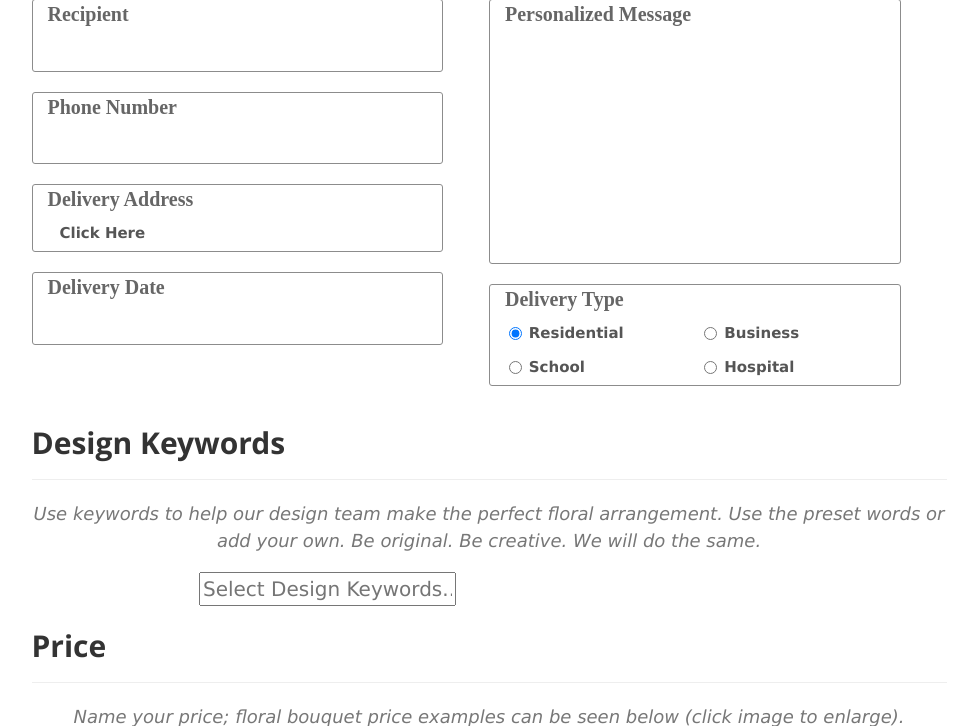
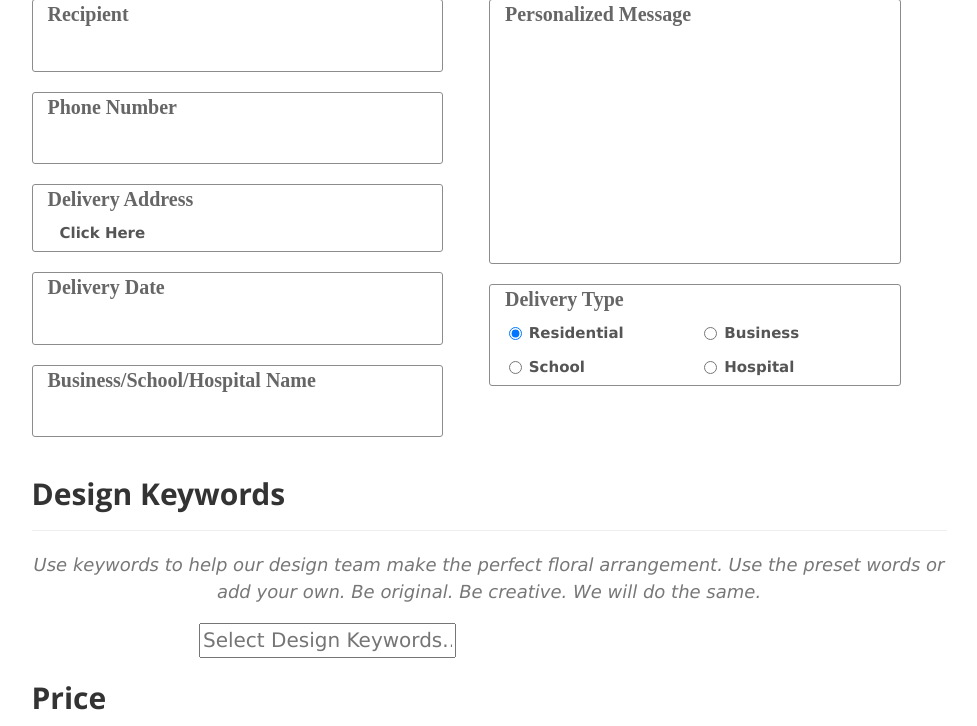
Before and after one commit to jakesmorrison/country_floral, a Django app: template country_floral_app/templates/country_floral_app/order.html in a window 1280 px wide. Shown: the part 686-1412 px from the top of the page, without its empty margins (151-1128 px from the left). Run offline with Django 3.2, Linux system fonts and the light colour scheme; the template is opened without the code that fills it, so the values that code supplies are empty; some libraries are stand-ins or nearby versions.

Commit message:
debug false

```diff
--- a/country_floral_app/admin.py
+++ b/country_floral_app/admin.py
@@ -4,7 +4,7 @@ from django.contrib import admin
 class FloralModelAdmin(admin.ModelAdmin):
     list_display="order_number,self.delivered,self.date_processed,self.time_processed,self.customer_first_name, self.customer_last_name, self.customer_email,self.customer_phone, " \
                  "self.customer_instagram,self.recipient_name, self.recipient_phone, self.delivery_address, self.delivery_date,self.delivery_type," \
-                 "self.delivery_message, self.design_keywords,self.floral_cost, self.delivery_fee, self.total_cost".replace(" ","").replace("self.", "").split(",")
+                 "self.delivery_message, self.design_keywords,self.floral_cost, self.delivery_fee, self.del_name, self.total_cost".replace(" ","").replace("self.", "").split(",")
     search_fields = list_display
 from .models import Floral
 admin.site.register(Floral, FloralModelAdmin)
--- a/country_floral_app/models.py
+++ b/country_floral_app/models.py
@@ -21,7 +21,7 @@ class Floral(models.Model):
     delivery_address = models.CharField(max_length=100, default="x")
     delivery_date = models.DateField(default="0000-00-00")
     delivery_type = models.CharField(max_length=100, default="x")
-
+    del_name = models.CharField(max_length=100, default="x")
 
     delivery_message = models.TextField(max_length=500, default="x")
 
@@ -31,7 +31,7 @@ class Floral(models.Model):
     delivery_fee = models.DecimalField(decimal_places=2, max_digits=4, default=0)
     total_cost = models.DecimalField(decimal_places=2, max_digits=10, default=0)
     def __str__(self):
-        return "{} {} {} {} {} {} {} {} {} {} {} {} {} {} {} {} {} {}".format(self.order_number,self.delivered,self.date_processed,self.time_processed,
+        return "{} {} {} {} {} {} {} {} {} {} {} {} {} {} {} {} {} {} {}".format(self.order_number,self.delivered,self.date_processed,self.time_processed,
                                                                      self.customer_first_name,self.customer_last_name,self.customer_email,self.customer_phone,self.customer_instagram,
                                                                      self.recipient_name,self.recipient_phone,self.delivery_address,self.delivery_date,
-                                                                     self.delivery_message,self.design_keywords,self.floral_cost,self.delivery_fee,self.total_cost)
+                                                                     self.delivery_message,self.design_keywords,self.floral_cost,self.delivery_fee, self.del_name, self.total_cost)
--- a/country_floral_app/templates/country_floral_app/order.html
+++ b/country_floral_app/templates/country_floral_app/order.html
@@ -123,6 +123,14 @@
                             <input type="text" class="form-control datepicker" id="date">
                         </div>
                     </div>
+
+                    <div class="row disable_class del_name">
+                        <div class="col-lg-12 myinput">
+                            <label class="mylabel">Business/School/Hospital Name</label>
+                            <input type="text" class="form-control" id="del_name" maxlength="50">
+                        </div>
+                    </div>
+
                     <!--<div class="row">-->
                         <!--<div class="col-lg-12 myinput">-->
                             <!--<label class="mylabel">Other Delivery Info</label>-->
@@ -142,18 +150,18 @@
                             <label class="mylabel">Delivery Type</label>
                             <div class="row" style="margin-left: 1%;">
                                 <div class="col-lg-6">
-                                    <label class="radio-inline form-control"><input  type="radio" name="optradio" checked="" value="Residential">Residential</label>
+                                    <label class="radio-inline form-control"><input onclick="changeDel(this);" type="radio" name="optradio" checked="" value="Residential">Residential</label>
                                 </div>
                                 <div class="col-lg-6">
-                                    <label class="radio-inline form-control"><input type="radio" name="optradio" value="Business">Business</label>
+                                    <label class="radio-inline form-control"><input onclick="changeDel(this);" type="radio" name="optradio" value="Business">Business</label>
                                 </div>
                             </div>
                             <div class="row" style="margin-left: 1%;">
                                 <div class="col-lg-6">
-                                    <label class="radio-inline form-control"><input type="radio" name="optradio" value="School">School</label>
+                                    <label class="radio-inline form-control"><input onclick="changeDel(this);" type="radio" name="optradio" value="School">School</label>
                                 </div>
                                 <div class="col-lg-6">
-                                    <label class="radio-inline form-control"><input type="radio" name="optradio" value="Hospital">Hospital</label>
+                                    <label class="radio-inline form-control"><input onclick="changeDel(this);" type="radio" name="optradio" value="Hospital">Hospital</label>
                                 </div>
                             </div>
                         </div>
@@ -263,6 +271,7 @@ for (var key in foo) {
 $( document ).ready(function() {
     $('.confirm-button').hide();
     $('.messagepop').hide();
+    $('.del_name').hide();
 });
 
 
@@ -428,7 +437,8 @@ $('.cont_button').on('click', function() {
     url_base = "{% url 'country_floral_app:process' %}";
     params = {'fname': $("#fname").val(), 'lname': $("#lname").val(), 'email': $("#email").val(), 'myphone': $("#myphone").val(), 'instagram': $("#insta").val(),
               'recipient': $("#recipient").val(), 'custphone': $("#custphone").val(),'address': address, 'date': $('#date').val(), 'message': $("#message").val(),
-               'keywords': $("#keywords").val(), 'total': total,'delivery_fee': delivery_fee,'user_input': user_input, 'delivery_type': $("input[name='optradio']:checked").val()};
+               'keywords': $("#keywords").val(), 'total': total,'delivery_fee': delivery_fee,'user_input': user_input, 'delivery_type': $("input[name='optradio']:checked").val(),
+               'del_name': $("#del_name").val()};
     my_url = url_base + "?" + $.param( params );
     $.ajax({
         url: my_url,
@@ -439,5 +449,15 @@ $('.cont_button').on('click', function() {
     });
 });
 
+function changeDel(data){
+    del_type = $(data).val();
+    if (del_type === 'Residential'){
+        $('.del_name').hide();
+    }
+    else{
+        $('.del_name').show();
+    }
+}
+
 </script>
 {%endblock%}
```
Also changed, not shown: country_floral_app/views.py (+11 -3 lines), country_floral_app/static/country_floral_app/css/style.css (line endings or trailing spaces).
